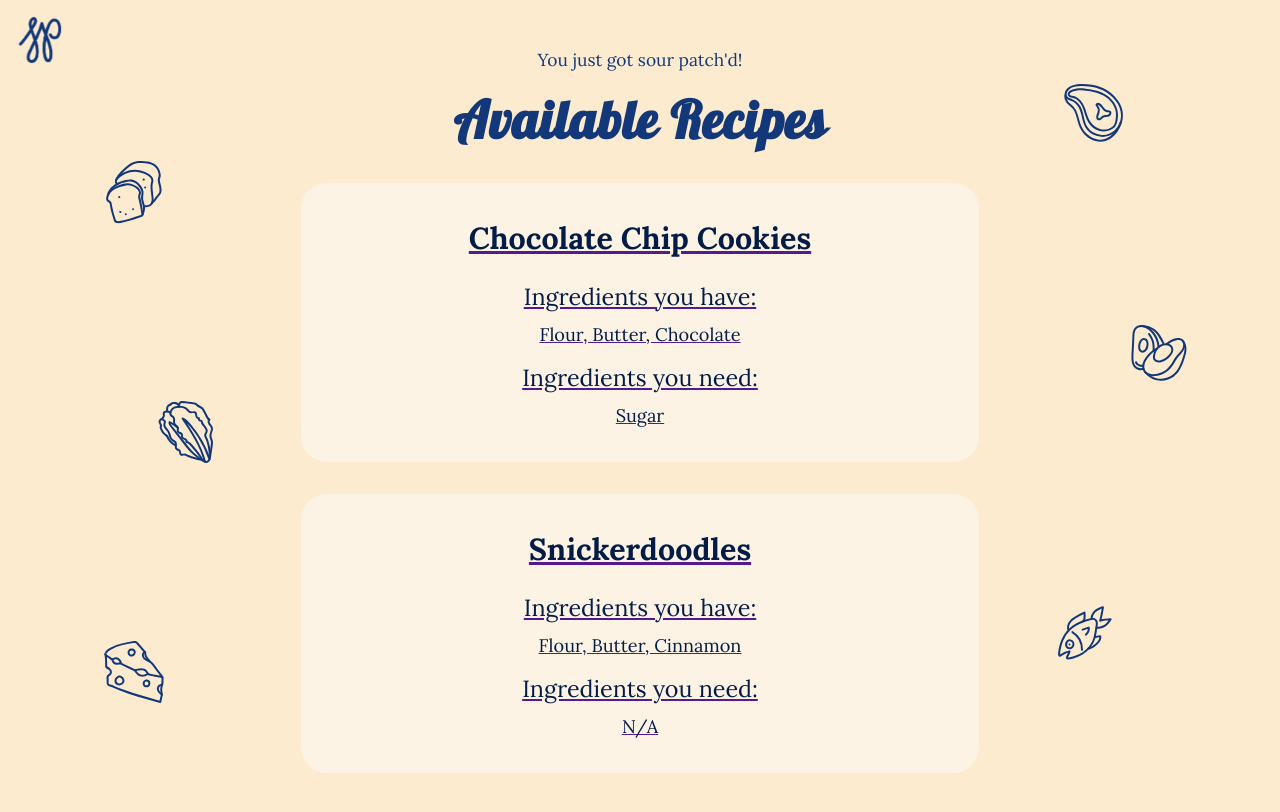
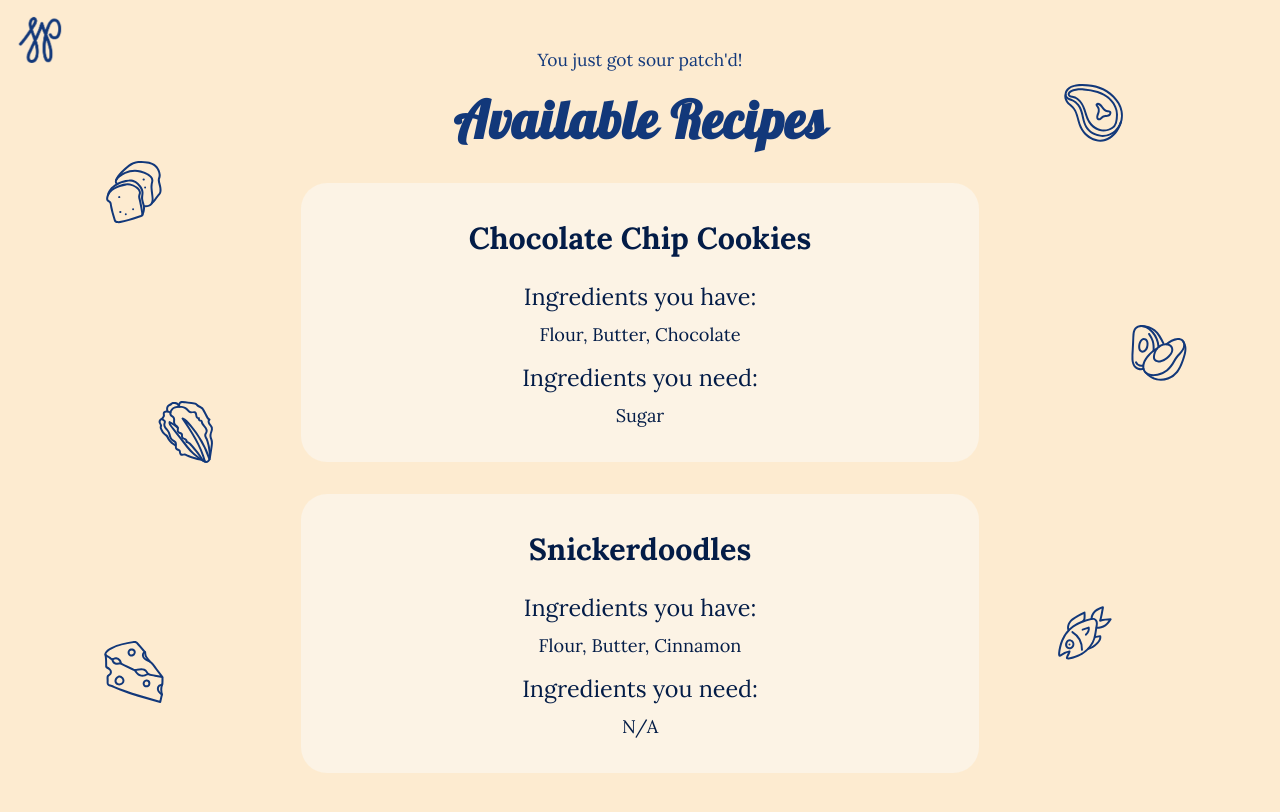
Before and after one commit to ninaling/sour-patchd, a React (Create React App) app: page / in a window 1280 px wide. Both pictures are taken after a click on the button "temp". Shown: the top 812 px of the page. Built offline with nearby package versions, Linux system fonts and the light colour scheme.

Commit message:
css tweaks

```diff
--- a/src/Recipe.css
+++ b/src/Recipe.css
@@ -1,3 +1,8 @@
+.recipe-link {
+  text-decoration: none;
+  border: none;
+}
+
 .recipe-container {
   background-color: #fcf3e5;
   color: #031c47;
@@ -6,6 +11,16 @@
   border-radius: 1em;
   padding: 1.5vw;
   width: 50vw;
+
+  -webkit-transition: background-color 0.4s; /* Safari */
+  transition: background-color 0.4s;
+  -webkit-transition: color 0.4s; /* Safari */
+  transition: color 0.4s;
+}
+
+.recipe-container:hover {
+  background-color: #fff9ef;
+  color: #123b84;
 }
 
 @media (max-width: 760px) {
--- a/src/Recipe.js
+++ b/src/Recipe.js
@@ -8,7 +8,7 @@ function getIngredientsList(arr) {
 }
 
 function Recipe(props) {
-  return (<a href="">
+  return (<a class="recipe-link" href="">
     <div className="recipe-container">
       <h3 className="recipe-title">{props.name}</h3>
       <div className="recipe-body">
```
